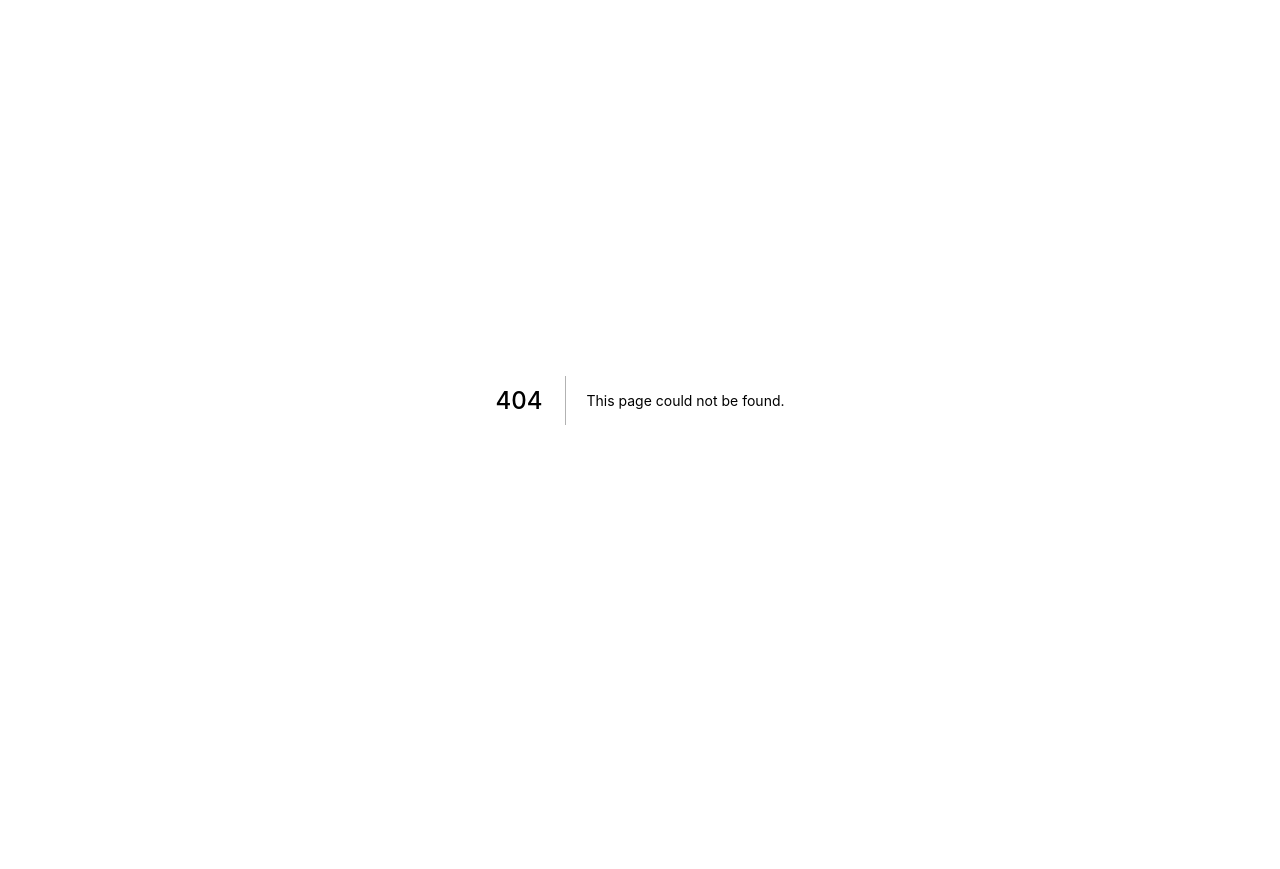
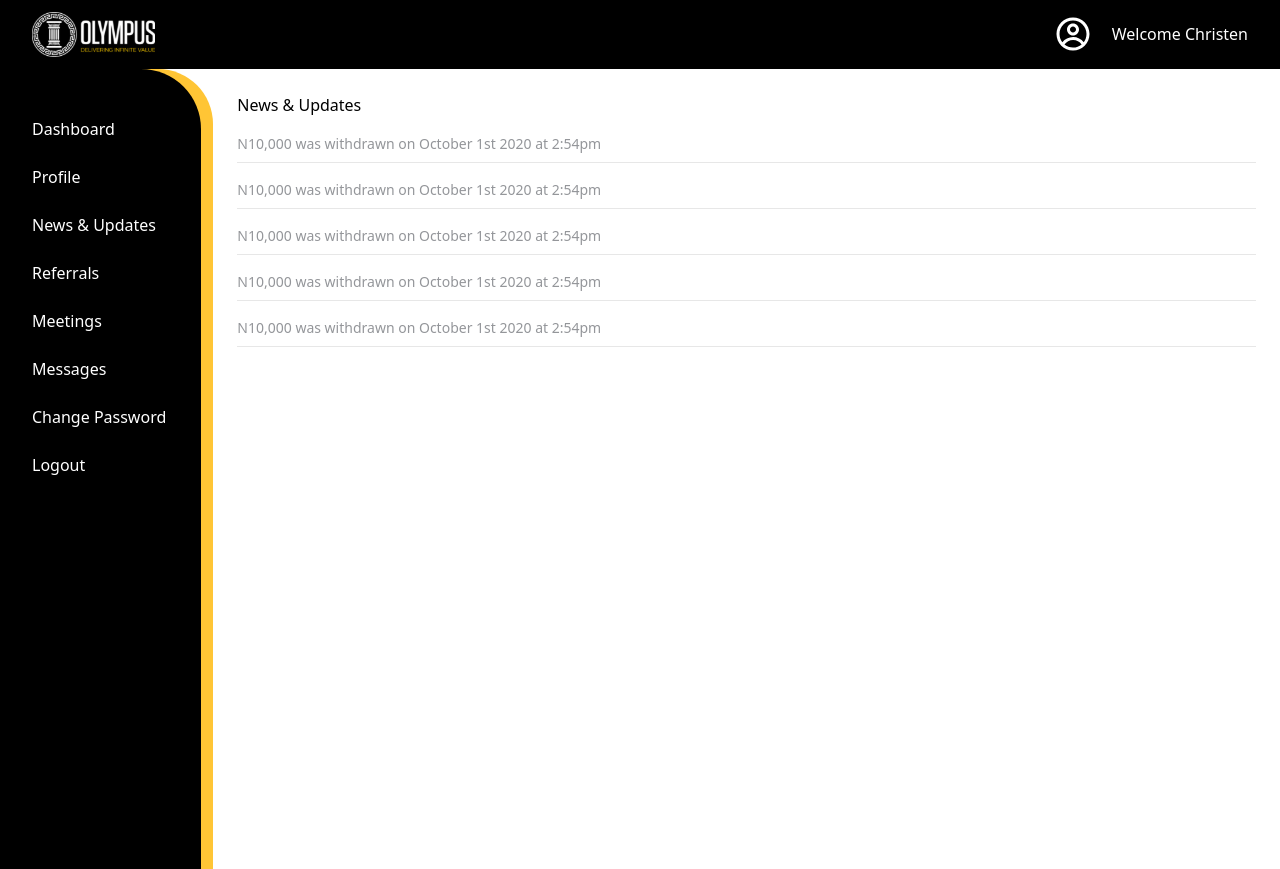
Before and after one commit to allebd/olympus, a Next.js app: page /news in a window 1280 px wide. Before the commit this address had no page. Before the commit the page ends 800 px from the top, so only its background shows below. Built offline with nearby package versions, Linux system fonts and the light colour scheme.

Commit message:
add news page

```diff
--- /dev/null
+++ b/components/News/index.js
@@ -0,0 +1,22 @@
+import { ProtectedLayout } from '../ProtectedLayout';
+
+export const News = () => (
+  <div>
+    <ProtectedLayout
+      content={
+        <div className="news-content">
+          <h3>News &amp; Updates</h3>
+          <div className="dashboard-news">
+            <ul>
+              <li>N10,000 was withdrawn on October 1st 2020 at 2:54pm</li>
+              <li>N10,000 was withdrawn on October 1st 2020 at 2:54pm</li>
+              <li>N10,000 was withdrawn on October 1st 2020 at 2:54pm</li>
+              <li>N10,000 was withdrawn on October 1st 2020 at 2:54pm</li>
+              <li>N10,000 was withdrawn on October 1st 2020 at 2:54pm</li>
+            </ul>
+          </div>
+        </div>
+      }
+    />
+  </div>
+);
--- /dev/null
+++ b/pages/news.js
@@ -0,0 +1,11 @@
+import { News } from '../components/News';
+
+const Index = () => (
+  <div>
+    <div className="news-page">
+      <News />
+    </div>
+  </div>
+);
+
+export default Index;
```
Also changed, not shown: styles/tailwind.css.
